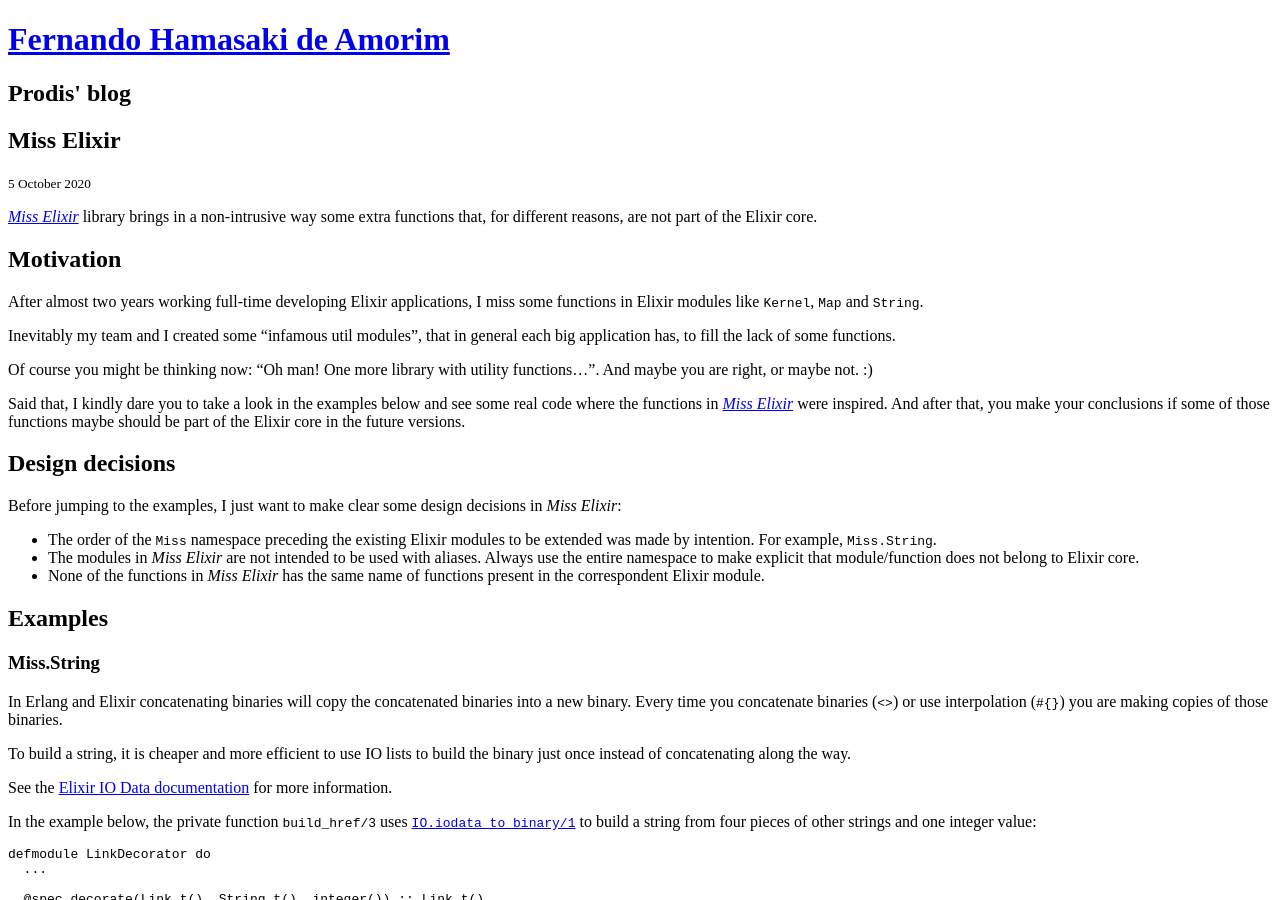
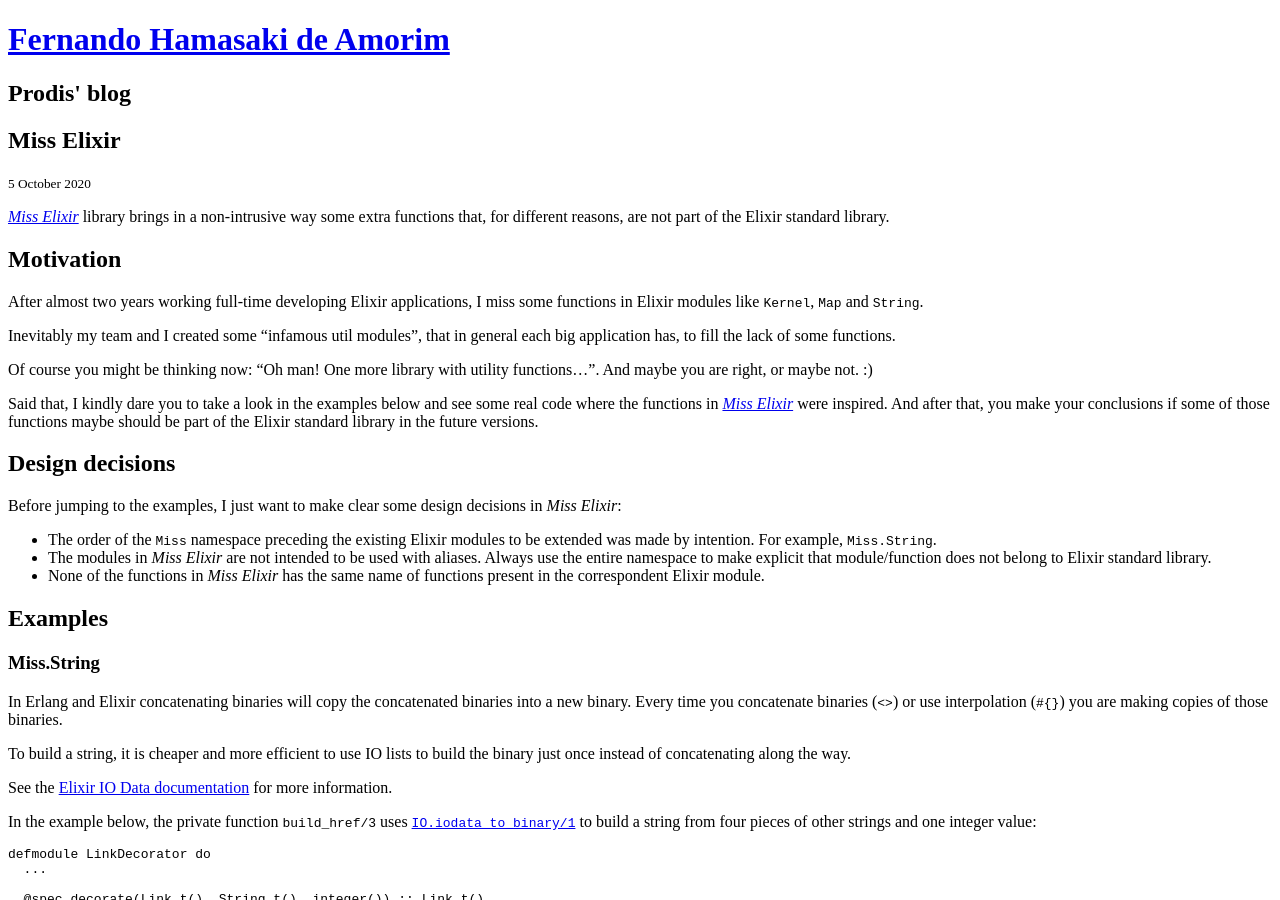
Before and after one commit to prodis/prodis.github.io, a Jekyll site: the page built from _posts/2020-10-05-miss-elixir.md, in a window 1280 px wide and 900 px high. Built offline with Jekyll 4.4.1, drawn with Linux system fonts in a browser that asks for light colours.

Commit message:
Update Miss Elixir post.

```diff
--- a/_posts/2020-10-05-miss-elixir.md
+++ b/_posts/2020-10-05-miss-elixir.md
@@ -6,7 +6,7 @@
 ---
 
 [*Miss Elixir*](https://github.com/prodis/miss-elixir) library brings in a non-intrusive way some extra functions that, for
-different reasons, are not part of the Elixir core.
+different reasons, are not part of the Elixir standard library.
 
 <!-- more -->
 
@@ -22,13 +22,13 @@
 
 Said that, I kindly dare you to take a look in the examples below and see some real code where the functions in
 [*Miss Elixir*](https://hex.pm/packages/miss) were inspired. And after that, you make your conclusions if some of those functions
-maybe should be part of the Elixir core in the future versions.
+maybe should be part of the Elixir standard library in the future versions.
 
 ## Design decisions
 
 Before jumping to the examples, I just want to make clear some design decisions in *Miss Elixir*:
 - The order of the `Miss` namespace preceding the existing Elixir modules to be extended was made by intention. For example, `Miss.String`.
-- The modules in *Miss Elixir* are not intended to be used with aliases. Always use the entire namespace to make explicit that module/function does not belong to Elixir core.
+- The modules in *Miss Elixir* are not intended to be used with aliases. Always use the entire namespace to make explicit that module/function does not belong to Elixir standard library.
 - None of the functions in *Miss Elixir* has the same name of functions present in the correspondent Elixir module.
 
 ## Examples
```
